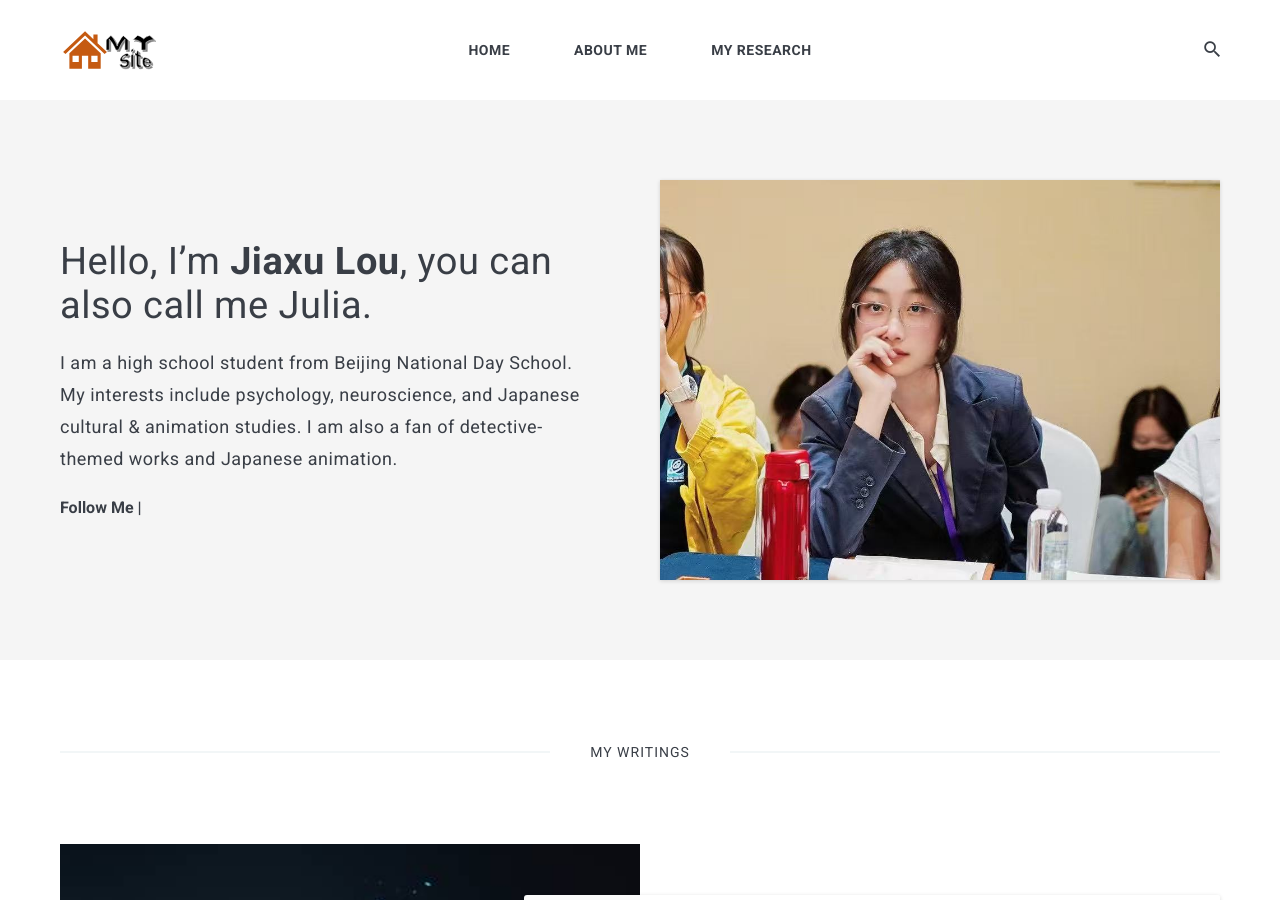
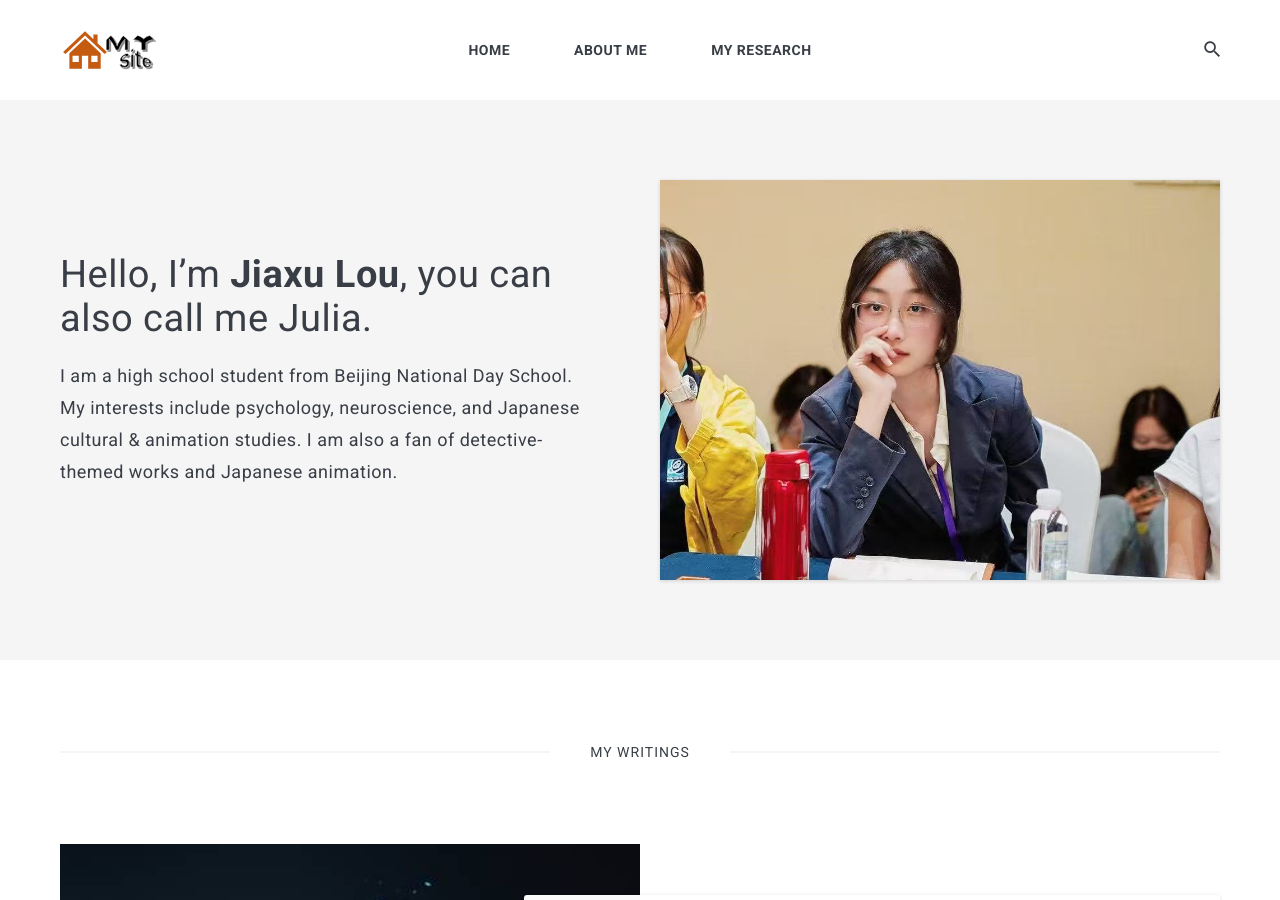
Before and after one commit to JiaxuLou/JiaxuLou.github.io, a Jekyll site: the page built from index.html, in a window 1280 px wide and 900 px high. Built offline with Jekyll 4.4.1, drawn with Linux system fonts in a browser that asks for light colours; nearby versions of some CDN libraries; the list of posts is cut into pages by our own code.

Commit message:
Update hero.html

```diff
--- a/_includes/hero.html
+++ b/_includes/hero.html
@@ -7,8 +7,7 @@
           <h1 class="hero__title">{{ site.data.settings.author.say-hello }}</h1>
           <p class="hero__subtitle">{{ site.data.settings.author.bio }}</p>
           <div class="hero__social">
-            <span class="hero__social-title">Follow Me |</span>
-            {% include contact-link.html %}
+
           </div>
         </div>
       </div>
```
